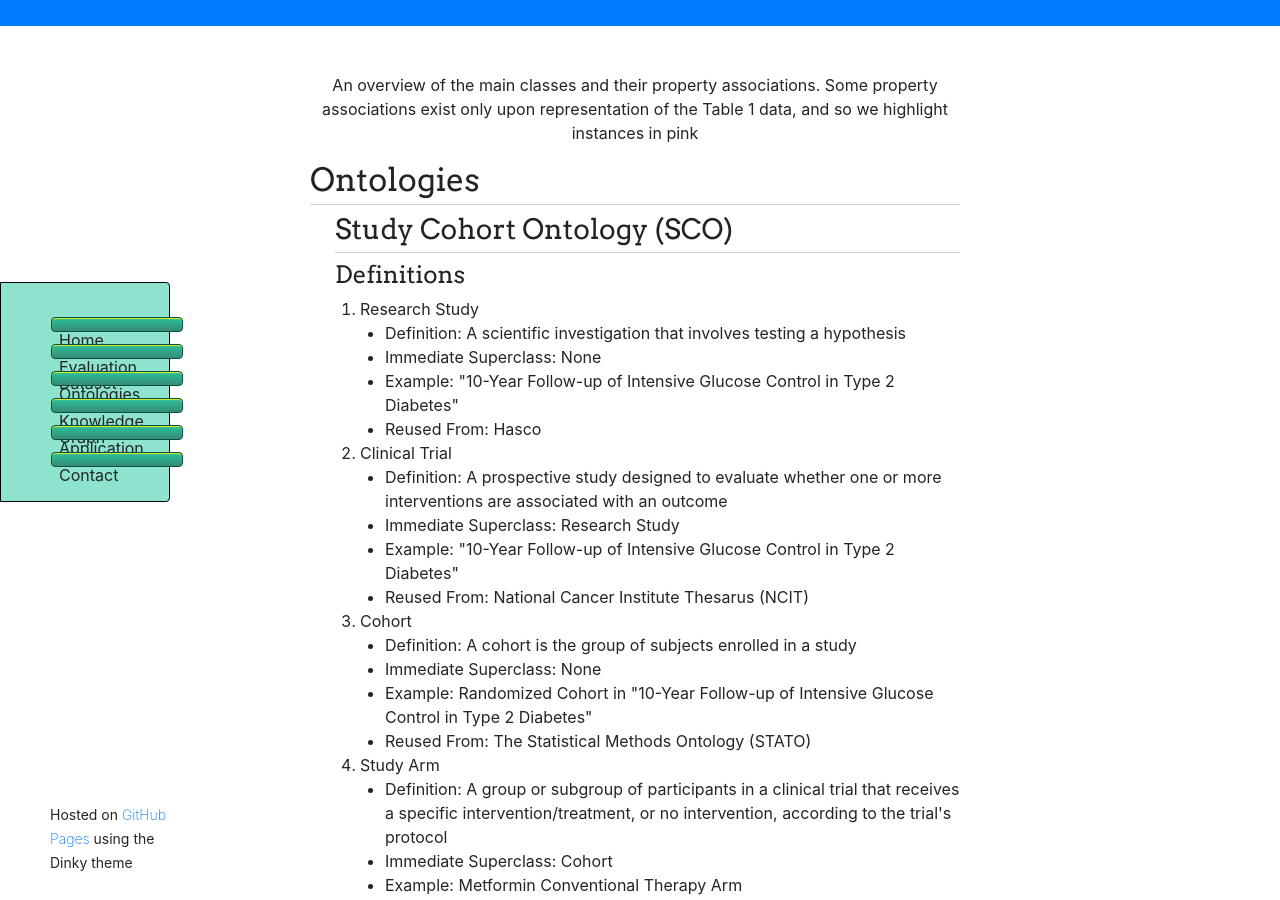
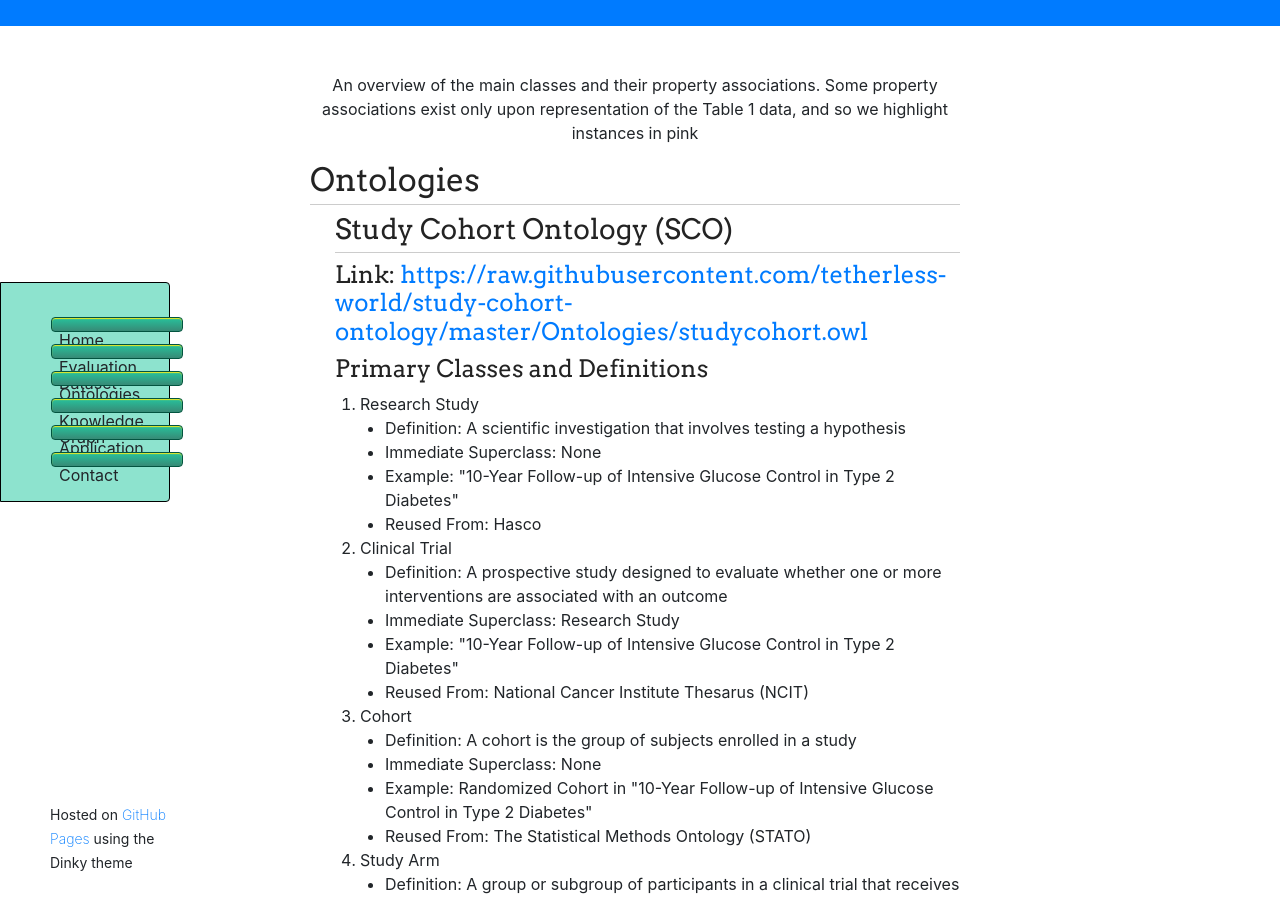
Before and after one commit to tetherless-world/study-cohort-ontology, a Jekyll site: the page built from ontology-resource.md, in a window 1280 px wide and 900 px high, scrolled down 697 px. Built offline with Jekyll 4.4.1, drawn with Linux system fonts in a browser that asks for light colours; nearby versions of some CDN libraries; our own code applies the rules of GitHub Pages for plain Markdown files; library files that are not in the unit come from our copies.

Commit message:
Update ontology-resource.md

```diff
--- a/ontology-resource.md
+++ b/ontology-resource.md
@@ -13,7 +13,8 @@
 <h2>Ontologies</h2>
 <ul>
 <h3> Study Cohort Ontology (SCO) </h3>
- <h4> Definitions </h4>
+ <h4>Link: <a href="https://raw.githubusercontent.com/tetherless-world/study-cohort-ontology/master/Ontologies/studycohort.owl">https://raw.githubusercontent.com/tetherless-world/study-cohort-ontology/master/Ontologies/studycohort.owl</a></h4>
+ <h4> Primary Classes and Definitions </h4>
  <ol>
  <li>Research Study
   <ul type = "circle">
```
